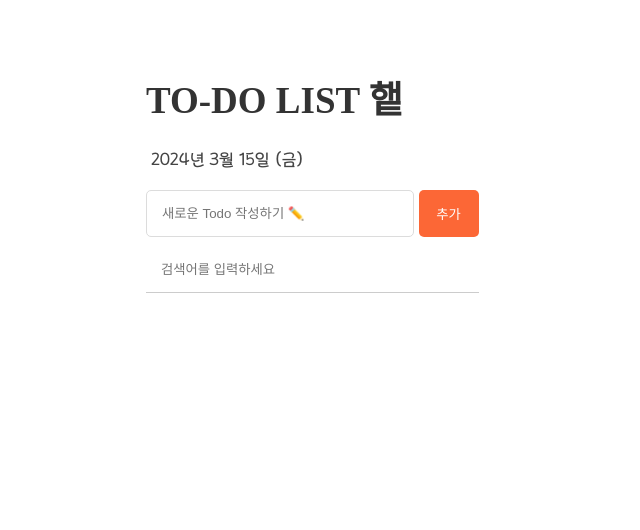
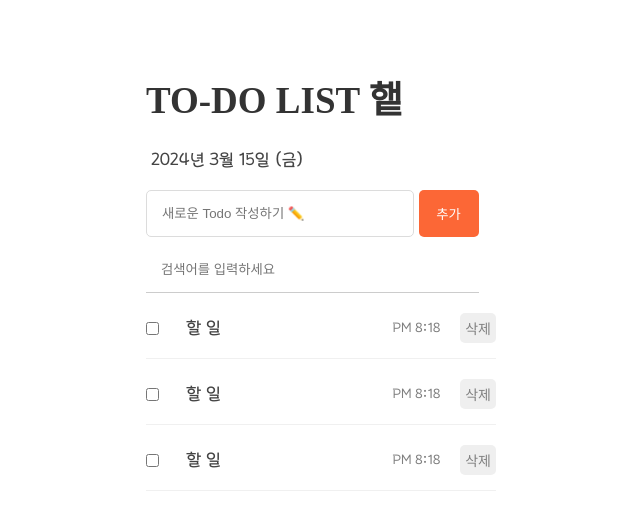
Before and after one commit to ss133600/To-do-List, a React (Create React App) app: page / in a window 1280 px wide. Shown: the top 530 px of the page, without its empty margins (319-959 px from the left). Built offline with nearby package versions, Linux system fonts and the light colour scheme; a web font is replaced by a local one.

Commit message:
UI 디자인 제작-2

```diff
--- /dev/null
+++ b/src/components/Clock.js
@@ -0,0 +1,28 @@
+import React, { useState } from 'react';
+
+function Clock() {
+  const [ampm, setAmPm] = useState('');
+  const [hours, setHours] = useState('');
+  const [minutes, setMinutes] = useState('');
+  // const [seconds, setSeconds] = useState('');
+
+  if (!ampm && !hours && !minutes) {
+    const now = new Date();
+    const currentHours = now.getHours();
+    const currentMinutes = now.getMinutes();
+    // const currentSeconds = now.getSeconds();
+
+    setAmPm(currentHours < 12 ? 'AM' : 'PM');
+    setHours(currentHours % 12 || 12);
+    setMinutes(currentMinutes < 10 ? '0' + currentMinutes : currentMinutes);
+    // setSeconds(currentSeconds < 10 ? '0' + currentSeconds : currentSeconds);
+  }
+
+  return (
+    <>
+      {ampm} {hours}:{minutes}
+    </>
+  );
+}
+
+export default Clock;
--- /dev/null
+++ b/src/components/TodoItem.js
@@ -0,0 +1,50 @@
+import styled from 'styled-components';
+import Clock from './Clock';
+
+const TodoItemWrapper = styled.div`
+  display: flex;
+  align-items: center;
+  gap: 20px;
+  padding-bottom: 15px;
+  border-bottom: 1px solid rgb(240, 240, 240);
+`;
+const Checkbox = styled.div`
+  display: flex;
+  align-items: center;
+  width: 20px;
+`;
+const Title = styled.div`
+  flex: 1;
+  /* 부모의 너비가 해당 아이템보다 작아지면 부모의 너비에 맞추어 줄어든다. */
+`;
+const ToDate = styled.div`
+  font-size: 12px;
+  color: gray;
+`;
+const RemoveBtn = styled.button`
+  cursor: pointer;
+  color: gray;
+  font-size: 14px;
+  border: none;
+  border-radius: 5px;
+  padding: 5px;
+`;
+
+const TodoItem = () => {
+  return (
+    <TodoItemWrapper>
+      <Checkbox>
+        <input type="checkbox" />
+      </Checkbox>
+      <Title>할 일</Title>
+      <ToDate>
+        <Clock />
+      </ToDate>
+      <div className="btnbox">
+        <RemoveBtn>삭제</RemoveBtn>
+      </div>
+    </TodoItemWrapper>
+  );
+};
+
+export default TodoItem;
--- a/src/components/TodoList.js
+++ b/src/components/TodoList.js
@@ -1,4 +1,5 @@
 import styled from 'styled-components';
+import TodoItem from './TodoItem';
 
 const SearchBar = styled.input`
   margin-top: 10px;
@@ -16,10 +17,21 @@ const SearchBar = styled.input`
   }
 `;
 
+const ListWrapper = styled.div`
+  display: flex;
+  flex-direction: column;
+  gap: 20px;
+`;
+
 const TodoList = () => {
   return (
     <>
       <SearchBar type="text" placeholder="검색어를 입력하세요"></SearchBar>
+      <ListWrapper>
+        <TodoItem />
+        <TodoItem />
+        <TodoItem />
+      </ListWrapper>
     </>
   );
 };
--- a/src/index.css
+++ b/src/index.css
@@ -9,5 +9,7 @@ body {
   margin: 50px auto;
   padding: 0px 40px;
   border-radius: 5px;
+  font-family: 'YClover';
+  font-weight: Ragular;
   /* box-shadow: 0 0 5px #ccc; */
 }
```
